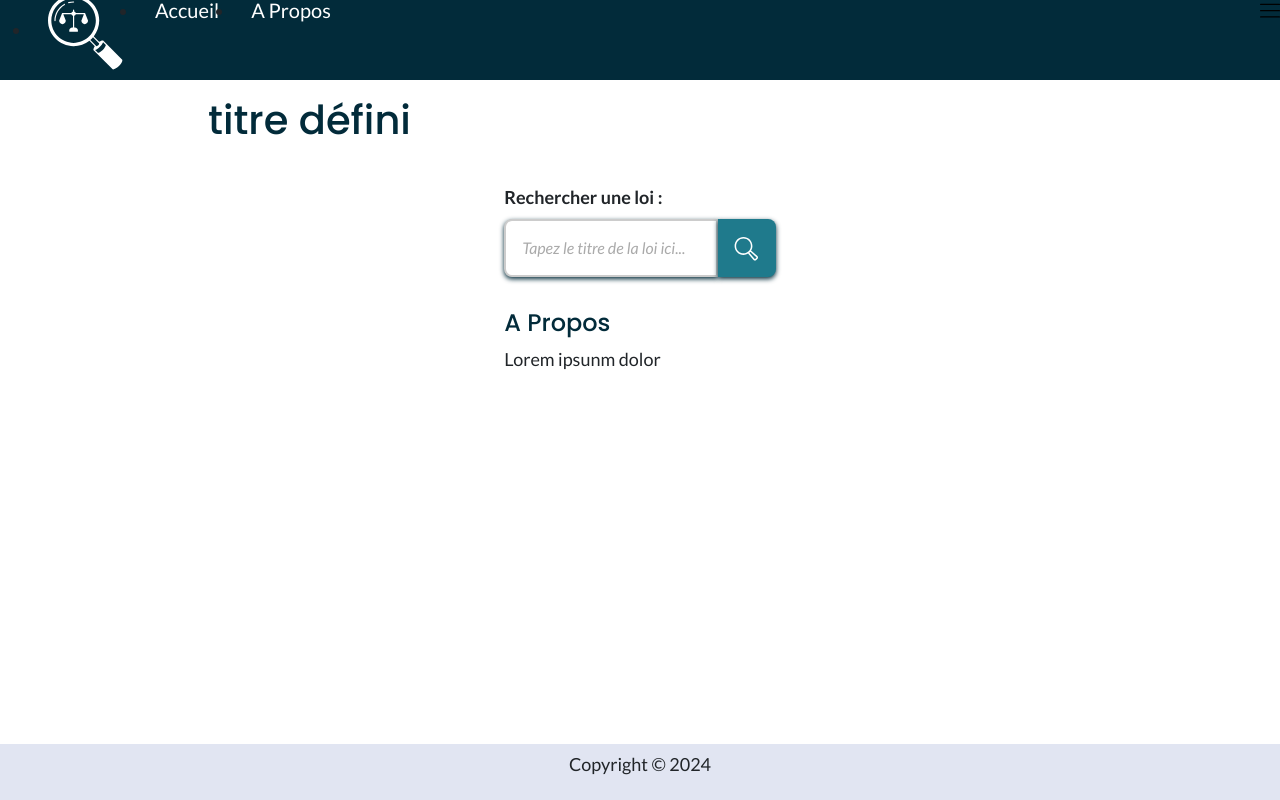
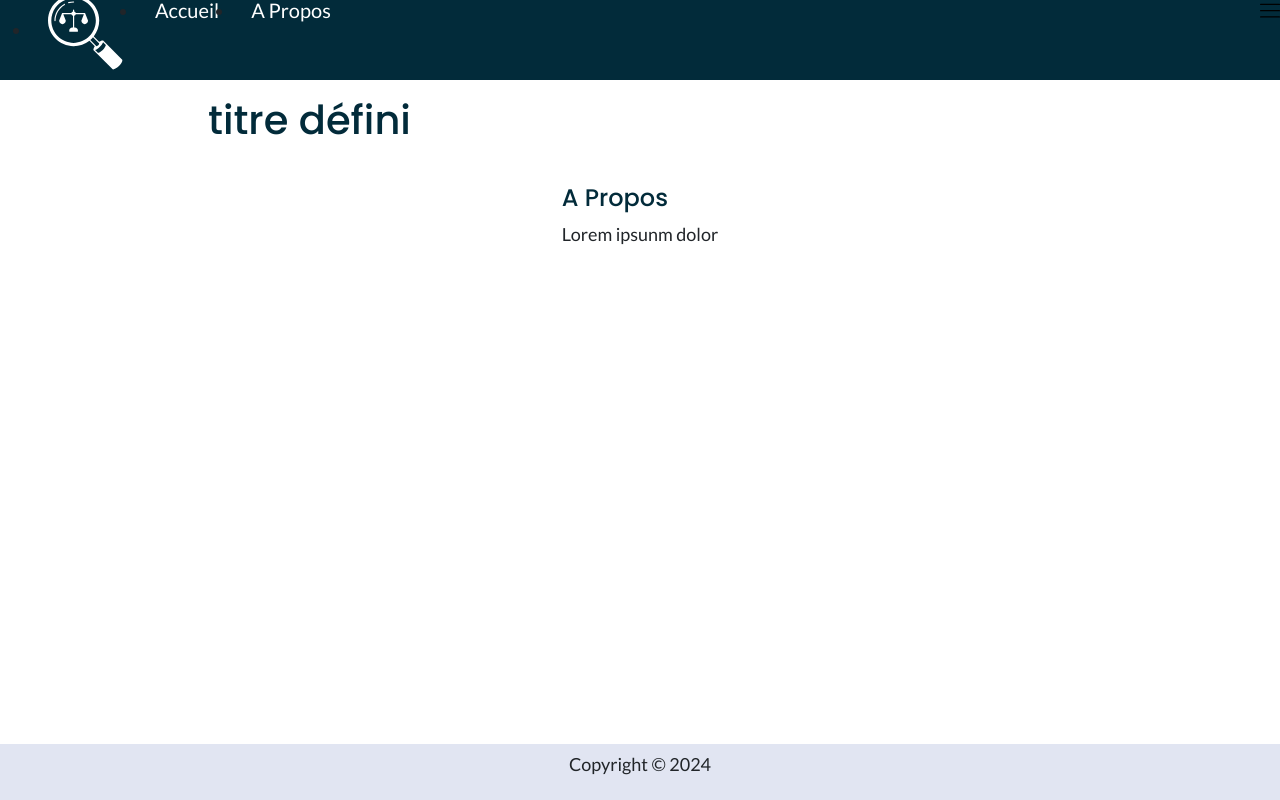
Before and after one commit to Melissa-code/law-searcher, a SvelteKit app: page /apropos in a window 1280 px wide. Built offline with nearby package versions, Linux system fonts and the light colour scheme.

Commit message:
Filter the laws by the title

```diff
--- a/src/app.html
+++ b/src/app.html
@@ -9,8 +9,8 @@
 		%sveltekit.head%
 	</head>
 	<body data-sveltekit-preload-data="hover">
-		<div style="display: contents">%sveltekit.body%</div>
 		<script src="https://cdn.jsdelivr.net/npm/@popperjs/core@2.11.8/dist/umd/popper.min.js" integrity="sha384-I7E8VVD/ismYTF4hNIPjVp/Zjvgyol6VFvRkX/vR+Vc4jQkC+hVqc2pM8ODewa9r" crossorigin="anonymous"></script>
 		<script src="https://cdn.jsdelivr.net/npm/bootstrap@5.3.3/dist/js/bootstrap.min.js" integrity="sha384-0pUGZvbkm6XF6gxjEnlmuGrJXVbNuzT9qBBavbLwCsOGabYfZo0T0to5eqruptLy" crossorigin="anonymous"></script>
+		<div style="display: contents">%sveltekit.body%</div>
 	</body>
 </html>
--- a/src/lib/searchbar.svelte
+++ b/src/lib/searchbar.svelte
@@ -1,27 +1,43 @@
 <script>
+// @ts-nocheck
+    /**
+     * @type {(arg0: string) => void}
+     */
+    export let onSearch;
+    let searchTerm = "";
 
+    /**
+     * Value of the input to the parent
+     * @param {{ target: { value: string; }; }} event
+     */
+    function handleInput(event) {
+      searchTerm = event.target.value;
+      if (onSearch) onSearch(searchTerm);
+    }
 </script>
 
 <div class="input-container">
     <label for="search-input" class="input-label">Rechercher une loi :</label>
     <div class="input-wrapper">
-        <input type="text" id="search-input" class="styled-input" placeholder="Tapez le titre de la loi ici...">
-        <button class="btn-custom btn-search" aria-label="Rechercher">
-            <img src="loupe-white.svg" alt="Rechercher" class="btn-icon">
-        </button>
+        <input
+            type="text"
+            id="search-input"
+            class="styled-input"
+            placeholder="Tapez le titre de la loi ici..."
+            bind:value={searchTerm}
+            on:input={handleInput}
+        />
     </div>
 </div>
 
-
 <style>
-
     .input-container {
         display: flex;
         flex-direction: column;
         align-items: flex-start;
-    width: 100%;
         max-width: 30rem;
         margin: 0 auto 2rem auto;
+        width: 100%;
     }
 
     .input-label {
@@ -33,17 +49,18 @@
         display: flex;
         width: 100%;
         position: relative;
+        z-index: 1;
     }
 
     .styled-input {
         flex: 1;
-    padding: 12px 16px;
-    font-size: 16px;
-    border: 2px solid #ccc;
-    border-radius: 8px 0 0 8px;
+        padding: 0.8rem 1rem;
+        font-size: 1rem;
+        border: 2px solid rgba(2, 43, 58, 0.4);
+        border-radius: 8px;
         outline: none;
-    transition: all 0.3s ease;
-    box-shadow: 0 2px 5px rgba(2, 43, 58, 1);
+        transition: border-color 0.3s ease, box-shadow 0.3s ease;
+        box-shadow: 0 2px 5px rgba(2, 43, 58, 0.2);
     }
 
     .styled-input::placeholder {
@@ -53,36 +70,17 @@
 
     .styled-input:focus {
         border-color: var(--color-darkblue);
-    box-shadow: 0 4px 10px rgba(2, 43, 58, 1);
-}
-
-.btn-search {
-    display: flex;
-    justify-content: center;
-    align-items: center;
-    padding: 0 0.3rem;
-    background-color: var(--color-green);
-    border: none;
-    border-radius: 0 8px 8px 0;
-    transition: background-color 0.3s ease;
-    box-shadow: 0 2px 5px rgba(2, 43, 58, 1);
-}
-
-.btn-custom:hover {
-    background-color: var(--color-lightblue);
-}
-
-.btn-icon {
-    width: 3rem;
-    height: 3rem;
-    filter: none;
-    margin-top: 10px;
+        box-shadow: 0 4px 10px rgba(2, 43, 58, 0.4);
     }
 
     @media (max-width: 768px) {
         .input-container {
             max-width: 100%;
         }
+
+        .styled-input {
+            font-size: 0.9rem;
+            padding: 0.6rem 0.8rem;
         }
-
+    }
 </style>
--- a/src/lib/store.js
+++ /dev/null
@@ -1,3 +0,0 @@
-import { writable } from 'svelte/store';
-
-export const loisStore = writable([]);
--- a/src/routes/+layout.svelte
+++ b/src/routes/+layout.svelte
@@ -1,7 +1,6 @@
 <script>
     import Titre from '$lib/titre.svelte';
     import Menu from '$lib/menu.svelte';
-    import Searchbar from '$lib/searchbar.svelte';
     import './styles/global.css';
 
     const now = new Date();
@@ -14,7 +13,6 @@
 </header>
 
 <main>
-    <Searchbar/>
     <slot />
 </main>
 
--- a/src/routes/+page.js
+++ b/src/routes/+page.js
@@ -1,5 +1,3 @@
-import { loisStore } from '$lib/store';
-
 /**
  * Check and remove the duplicate data
  *
```
Also changed, not shown: src/lib/card.svelte (+3 -4 lines), src/routes/+page.svelte (+18 -3 lines), src/routes/loi/[id].svelte (deleted, +0 -23 lines), src/lib/modal.svelte (line endings or trailing spaces), src/routes/loi/[id]/+page.js (added), src/routes/loi/[id]/+page.svelte (added). Lines whose indentation alone changed are shown as unchanged.
